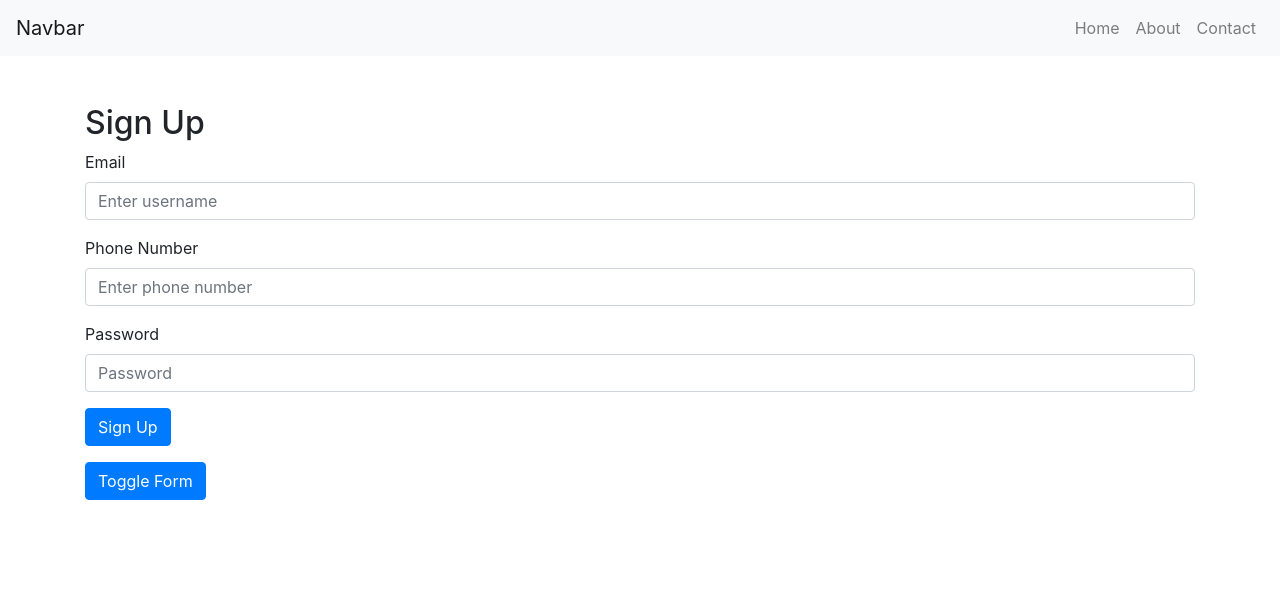
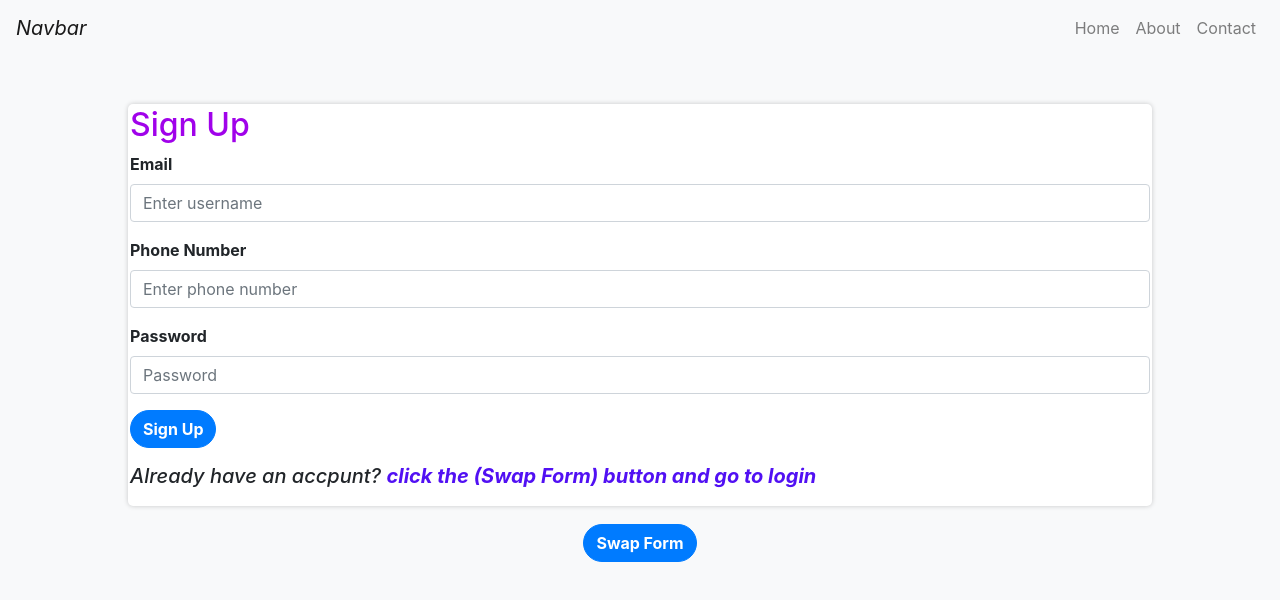
Before and after one commit to ASFIisHUMAN/hire-teacher-web, a website: page index.html in a window 1280 px wide. Drawn offline with nearby package versions, Linux system fonts and the light colour scheme.

Commit message:
Add files via upload

```diff
--- a/index.html
+++ b/index.html
@@ -7,12 +7,56 @@
     <title>Navbar with Sign Up and Login Forms</title>
     <!-- Include Bootstrap CSS -->
     <link rel="stylesheet" href="https://stackpath.bootstrapcdn.com/bootstrap/4.5.2/css/bootstrap.min.css">
+    <style>
+        body {
+            background-color: #f8f9fa;
+        }
+        .mt-5{
+            width: 80%;
+            background-color: #fff;
+            border-radius: 5px;
+            padding: 2px;
+            box-shadow: 0px 0px 5px rgba(0, 0, 0, 0.2);
+        }
+
+        .form-group label {
+            font-weight: bold;
+        }
+
+        .btn-primary {
+            background-color: #007bff;
+            border-color: #007bff;
+            font-weight: bold;
+            border-radius: 20px;
+        }
+
+        .btn-primary:hover {
+            background-color: #5110f3;
+            border-color: #000000;
+        }
+
+        #loginForm {
+            display: none;
+        }
+        .mt-3{
+            max-width: fit-content;
+            background: transparent;
+
+            padding: 2px;
+        }
+        .boltu{
+            color: #5110f3;
+        }
+        .bol1{
+            color: rgb(160, 2, 234);
+        }
+    </style>
 </head>
 
 <body>
     <!-- Navbar -->
     <nav class="navbar navbar-expand-lg navbar-light bg-light">
-        <a class="navbar-brand" href="#">Navbar</a>
+        <a class="navbar-brand" href="#"><i>Navbar</i> </a>
         <button class="navbar-toggler" type="button" data-toggle="collapse" data-target="#navbarNav"
             aria-controls="navbarNav" aria-expanded="false" aria-label="Toggle navigation">
             <span class="navbar-toggler-icon"></span>
@@ -35,7 +79,7 @@
 
     <!-- Sign Up Form -->
     <div class="container mt-5" id="signupForm">
-        <h2>Sign Up</h2>
+        <h2 class="bol1">Sign Up</h2>
         <form>
             <div class="form-group">
                 <label for="signupUsername">Email</label>
@@ -48,23 +92,24 @@
             </div>
             <div class="form-group">
                 <label for="signupPassword">Password</label>
-                <input type="password" class="form-control" id="signupPassword" placeholder="Password" required>
+                <input type="password" class="form-control" id="signupPassword" placeholder="Password" required minlength="8" maxlength="16">
             </div>
             <button type="submit" class="btn btn-primary">Sign Up</button>
+            <p><i><h5>Already have an accpunt? <b class="boltu">click the (Swap Form) button and go to login</b></h5></i></p>
         </form>
     </div>
 
     <!-- Login Form -->
     <div class="container mt-5" id="loginForm" style="display: none;">
-        <h2>Login</h2>
+        <h2 class="bol1">Login</h2>
         <form>
             <div class="form-group">
                 <label for="loginUsername">Username</label>
-                <input type="text" class="form-control" id="loginUsername" placeholder="Enter username">
+                <input type="text" class="form-control" id="loginUsername" placeholder="Enter username" required>
             </div>
             <div class="form-group">
                 <label for="loginPassword">Password</label>
-                <input type="password" class="form-control" id="loginPassword" placeholder="Password">
+                <input type="password" class="form-control" id="loginPassword" placeholder="Password" required  minlength="8" maxlength="16">
             </div>
             <button type="submit" class="btn btn-primary">Login</button>
         </form>
@@ -72,7 +117,7 @@
 
     <!-- Toggle Button -->
     <div class="container mt-3">
-        <button class="btn btn-primary" onclick="toggleForm()">Toggle Form</button>
+        <button class="btn btn-primary" onclick="toggleForm()">Swap Form</button>
     </div>
 
     <!-- Include jQuery and Bootstrap JS -->
```
